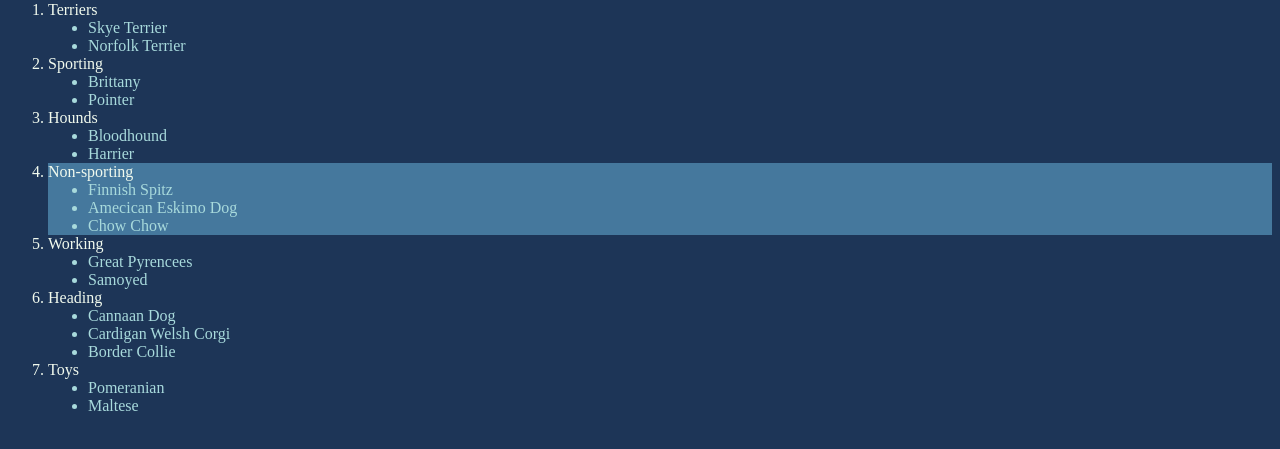
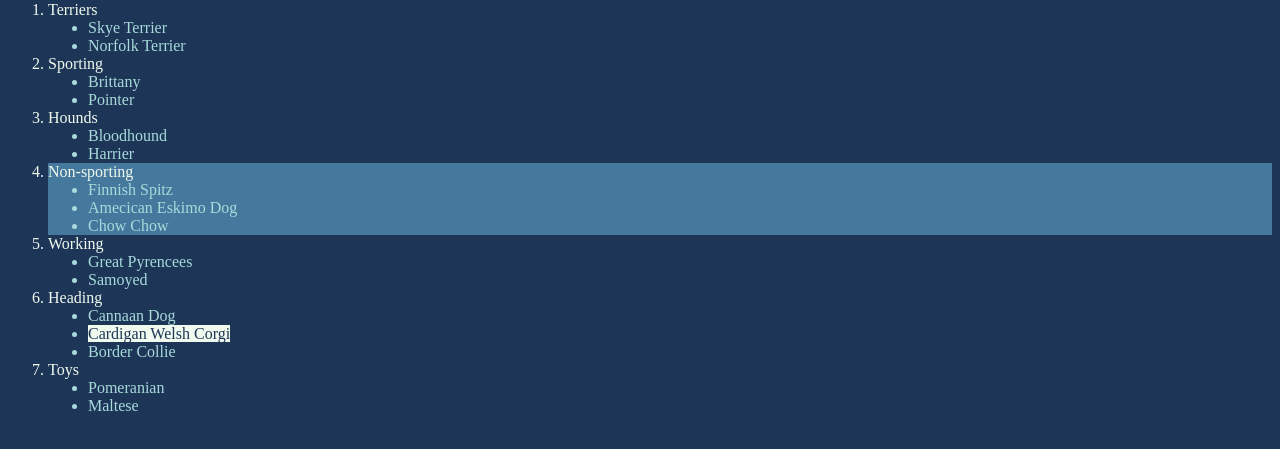
Before and after one commit to SatangBudsai/DII_M4_02, a plain HTML site: page index.html in a window 1280 px wide. Shown: the part 79-528 px from the top of the page. Drawn offline with Linux system fonts and the light colour scheme.

Commit message:
id
corgi

```diff
--- a/index.html
+++ b/index.html
@@ -41,7 +41,7 @@
       <li>Heading</li>
       <ul>
         <li>Cannaan Dog</li>
-        <li>Cardigan Welsh Corgi</li>
+        <li><span id="corgi">Cardigan Welsh Corgi</span></li>
         <li>Border Collie</li>
       </ul>
 
--- a/style.css
+++ b/style.css
@@ -17,3 +17,7 @@ ol {
 .non_sporting {
     background-color: #45789D;
 }
+#corgi {
+    color: #1D3557;
+    background-color: #F1FAEE;
+}
```
